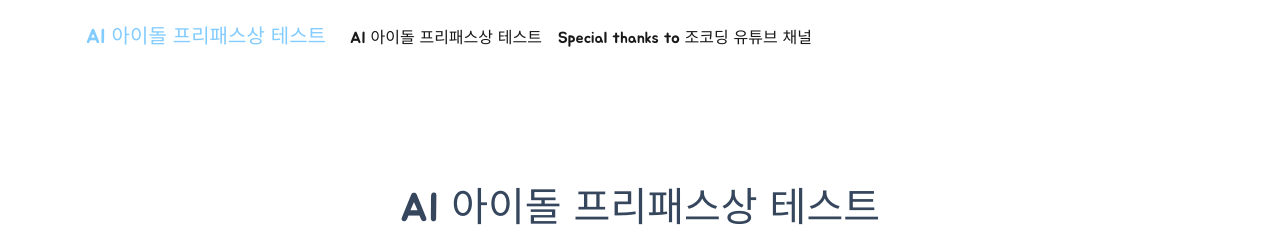
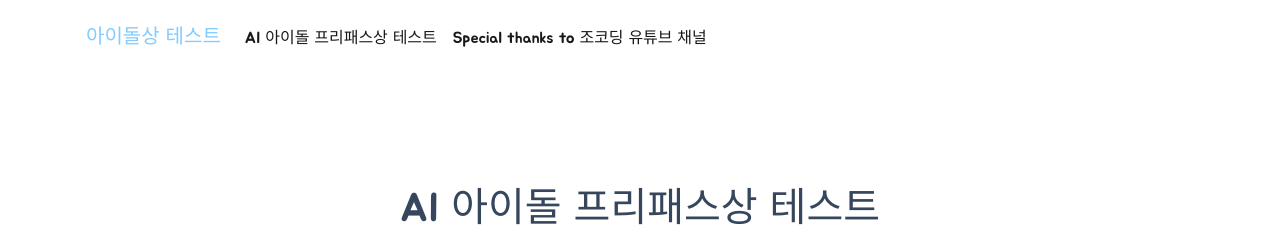
Before and after one commit to yoonjulee92/kpopface, a plain HTML site: page index.html in a window 1280 px wide. Shown: the top 247 px of the page. Drawn offline with nearby package versions, Linux system fonts and the light colour scheme.

Commit message:
title change

```diff
--- a/index.html
+++ b/index.html
@@ -15,13 +15,13 @@
             crossorigin="anonymous"
         />
         <title>
-            AI 아이돌 프리패스상 테스트
+            아이돌상 테스트
         </title>
         <meta name="title" content="AI 아이돌 프리패스상 테스트" />
         <meta name="subject" content="나는 어떤 소속사 아이돌과 닮았을까?" />
         <meta
             name="keywords"
-            content="아이돌 프리패스상, 아이돌상 테스트, 아이돌 프리패스상 테스트, 인공지능 아이돌 프리패스상 테스트, 인공지능 아이돌상 테스트, 얼굴상, 얼굴상 테스트, 나와 닮은 아이돌, 아이돌상 찾기, 얼굴로 보는 아이돌상, 얼굴 아이돌, 아이돌얼굴, idolface, JYP상, SM상, YG상, 인공지능 동물상, AI 얼굴상, AI 아이돌상"
+            content="아이돌상 테스트, 아이돌 프리패스상, 아이돌 프리패스상 테스트, 인공지능 아이돌 프리패스상 테스트, 인공지능 아이돌상 테스트, 얼굴상, 얼굴상 테스트, 나와 닮은 아이돌, 아이돌상 찾기, 얼굴로 보는 아이돌상, 얼굴 아이돌, 아이돌얼굴, idolface, JYP상, SM상, YG상, 인공지능 동물상, AI 얼굴상, AI 아이돌상"
         />
         <meta name="author" content="이윤주" />
         <meta
@@ -52,7 +52,7 @@ content="https://blog.kakaocdn.net/dn/b5esQ4/btqHR7wtPXY/4vd9xV812x74szsl0vFOF0/
 
     <body>
         <nav class="p-3 container navbar navbar-expand-lg navbar-light">
-            <a class="navbar-brand" href="https://kpopface.ml/">AI 아이돌 프리패스상 테스트</a>
+            <a class="navbar-brand" href="https://kpopface.ml/">아이돌상 테스트</a>
             <button
                 class="navbar-toggler"
                 type="button"
```
